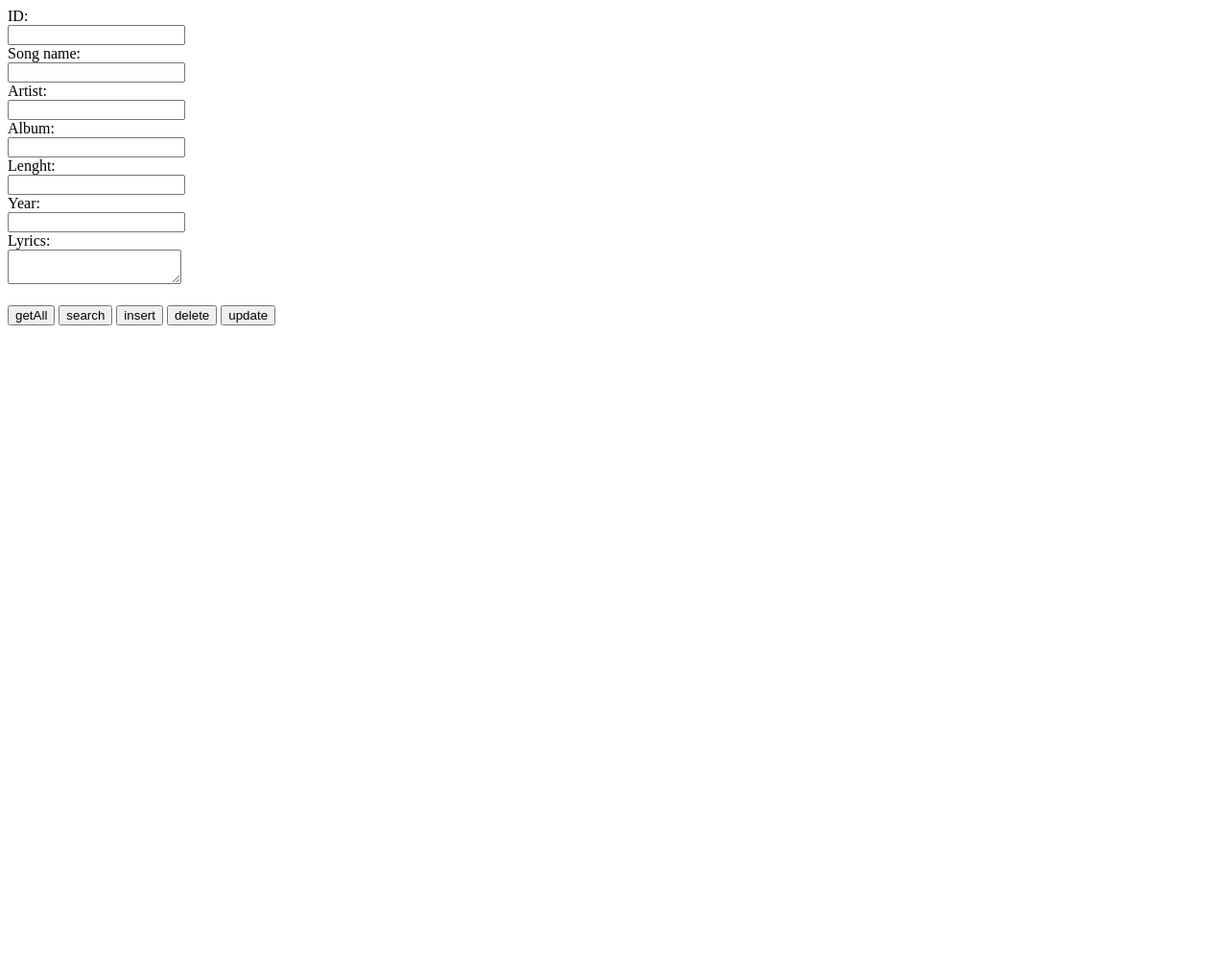
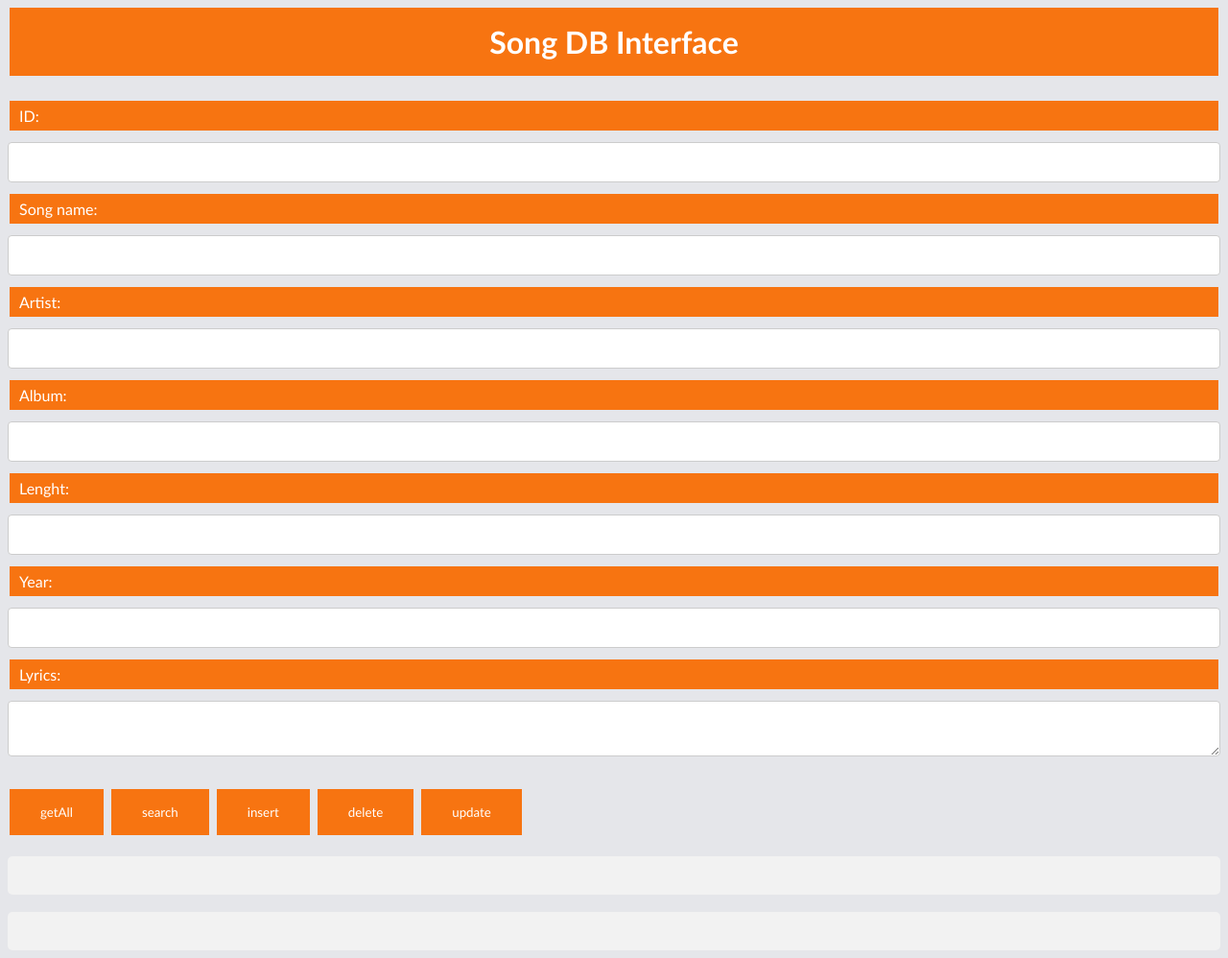
Before and after one commit to MattiJH/cppMicroService, a plain HTML site: page frontend/songs/songs.html in a window 1280 px wide. Shown: the whole page at 96% size. Before the commit the page ends 800 px from the top, so only its background shows below. Drawn offline with Linux system fonts and the light colour scheme.

Commit message:
Finished forntend styling

```diff
--- /dev/null
+++ b/frontend/songs/songs.css
@@ -0,0 +1,87 @@
+input[type=text], select, textarea{
+    width: 100%;
+    padding: 12px 20px;
+    margin: 8px 0;
+    display: inline-block;
+    border: 1px solid #ccc;
+    border-radius: 4px;
+    box-sizing: border-box;
+    font-family: "Trebuchet MS", Arial, Helvetica, sans-serif;
+}
+
+input[type=submit] {
+    width: 100%;
+    background-color: #f77411;
+    color: white;
+    padding: 14px 20px;
+    margin: 8px 0;
+    border: none;
+    border-radius: 4px;
+    cursor: pointer;
+    font-family: "Trebuchet MS", Arial, Helvetica, sans-serif;
+}
+
+input[type=button], input[type=submit], input[type=reset] {
+    background-color: #f77411;
+    border: none;
+    color: white;
+    padding: 16px 32px;
+    text-decoration: none;
+    margin: 4px 2px;
+    cursor: pointer;
+    font-family: "Trebuchet MS", Arial, Helvetica, sans-serif;
+}
+
+
+div {
+    border-radius: 5px;
+    background-color: #f2f2f2;
+    padding: 20px;
+}
+#songs {
+    font-family: "Trebuchet MS", Arial, Helvetica, sans-serif;
+    border-collapse: collapse;
+    width: 100%;
+    text-align: center;
+}
+
+#songs td, #songs th {
+    border: 1px solid #ddd;
+    padding: 8px;
+}
+
+#songs tr:nth-child(even){background-color: #f2f2f2;}
+
+#songs tr:hover {background-color: #ddd;}
+
+#songs th {
+    padding-top: 12px;
+
+    padding-bottom: 12px;
+    text-align: center;
+    background-color: #f77411;
+    color: white;
+}
+h1{
+    background-color: #f77411;
+    border: none;
+    color: white;
+    padding: 16px 32px;
+    text-decoration: none;
+    margin: 4px 2px;
+    text-align:center;
+    font-family: "Trebuchet MS", Arial, Helvetica, sans-serif;
+}
+p{
+    background-color: #f77411;
+    border: none;
+    color: white;
+    padding: 6px 10px;
+    text-decoration: none;
+    margin: 4px 2px;
+
+    font-family: "Trebuchet MS", Arial, Helvetica, sans-serif;
+}
+body{
+    background-color: #e5e6ea;
+}
--- a/frontend/songs/songs.html
+++ b/frontend/songs/songs.html
@@ -4,28 +4,32 @@
 <meta charset="utf-8" />
 <title>Open API</title>
 <script src="songs.js"></script>
+<link rel="stylesheet" type="text/css" href="songs.css">
 </head>
 <body>
+    <h1>Song DB Interface</h1>
+    <br>
     <form id="SongsInput" accept-charset="UTF-8">
-        ID:<br>
+       <p>ID:</p>
         <input type="text" id="song_id"><br>
-        Song name:<br>
+        <p>Song name:</p>
         <input type="text" id="song_name"><br>
-        Artist:<br>
+        <p>Artist:</p>
         <input type="text" id="artist"><br>
-        Album:<br>
+        <p>Album:</p>
         <input type="text" id="album"><br>
-        Lenght:<br>
+        <p>Lenght:</p>
         <input type="text" id="lenght"><br>
-        Year:<br>
+        <p>Year:</p>
         <input type="text" id="year"><br>
-        Lyrics:<br>
+        <p>Lyrics:</p>
     <textarea id="lyrics"> </textarea><br>
+
+    <br>
+    <input type="button" onclick="getAll()" value="getAll"> <input type="button" onclick="search()" value="search">
+    <input type="button" onclick="insert()" value= "insert"> <input type="button" onclick="deleteData()" value="delete">
+    <input type="button" onclick="update()" value="update">
     </form>
-    <br>
-    <button type="button" onclick="getAll()">getAll</button> <button type="button" onclick="search()">search</button>
-    <button type="button" onclick="insert()">insert</button> <button type="button" onclick="deleteData()">delete</button>
-    <button type="button" onclick="update()">update</button>
     <br>
     <div id="restMessage"></div>
     <br>
--- a/frontend/songs/songs.js
+++ b/frontend/songs/songs.js
@@ -160,7 +160,7 @@ function formatResponseMessage(arr){
 
 
 function formatResponse(arr) {
-    var out = "<table>"+
+    var out = "<table id=\"songs\">"+
     "<tr>"+
     "<th>Song id</th>"+
     "<th>Song Name</th>"+
```
Also changed, not shown: 1 other file.
